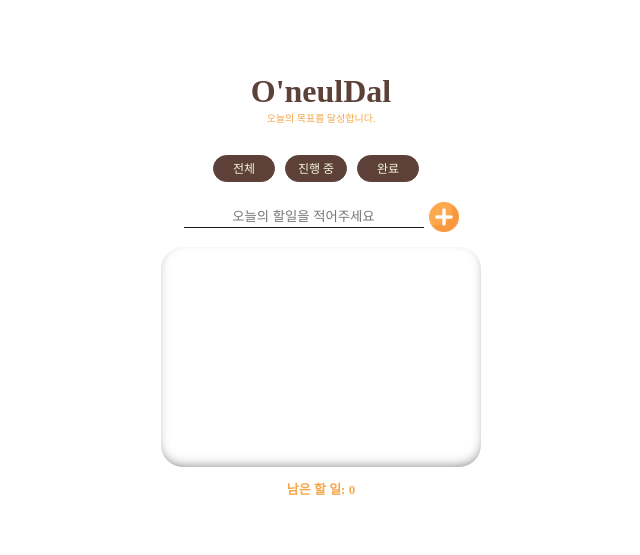
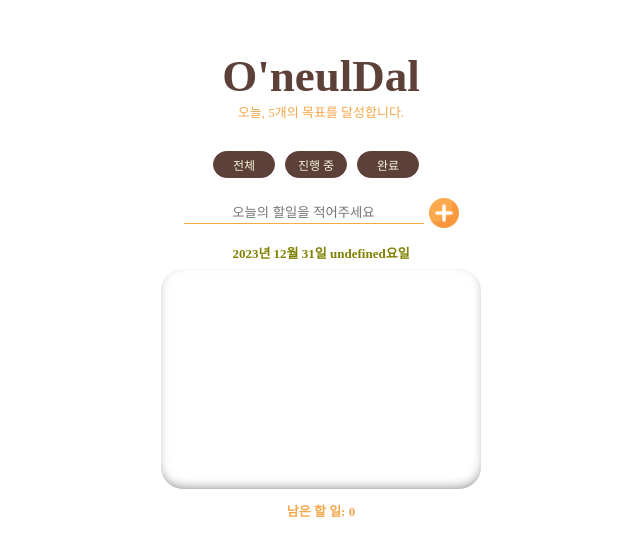
Before and after one commit to sasohameul/react-mini-project, a React (Create React App) app: page /NewPage in a window 1280 px wide. Shown: the part 115-670 px from the top of the page, without its empty margins (319-959 px from the left). Built offline with nearby package versions, Linux system fonts and the light colour scheme.

Commit message:
Add: drag&drop, today's date

```diff
--- a/src/NewPage.js
+++ b/src/NewPage.js
@@ -3,6 +3,8 @@ import ToDoForm from "./components/ToDoForm";
 import FilteredButton from "./components/FilteredButton";
 import * as S from "./styles/TodoItem.styled";
 import styled from "styled-components";
+import Today from "./components/Today";
+import Title from "./components/Title";
 
 const StyledBack = styled.div`
   display: flex;
@@ -30,7 +32,7 @@ font-weight: 700;
 `;
 
 const TodoItem = (props) => {
-  const { todo, onToggle, onDeleteTodo } = props;
+  const { todo, onToggle, onDeleteTodo, onDragStart, onDragOver, onDrop, onDragEnd, onDragLeave} = props;
 
   const onToggleHandler = (e, id) => {
     e.stopPropagation();
@@ -42,9 +44,15 @@ const TodoItem = (props) => {
     onDeleteTodo(id);
   };
 
+
+
   return (
-    <S.StyledList>
-      <S.StyledLi done={todo.done} onClick={(e) => onToggleHandler(e, todo.id)}>
+    <S.StyledList draggable="true" onDragStart={(e)=>onDragStart(e, todo.id)} data-id={todo.id}
+                            onDragOver={onDragOver}
+                            onDrop={(e)=>onDrop(e, todo.id)}
+                            onDragEnd={onDragEnd}
+                            onDragLeave={onDragLeave}>
+      <S.StyledLi $done={todo.done} onClick={(e) => onToggleHandler(e, todo.id)}>
         {todo.text}
       </S.StyledLi>
       <S.StyledXbutton type="button" onClick={(e) => onDeleteHandler(e, todo.id)}>
@@ -55,7 +63,47 @@ const TodoItem = (props) => {
 };
 
 const TodoList = (props) => {
-  const { filteredTodo, onToggle, onDeleteTodo } = props;
+  const { filteredTodo, onToggle, onDeleteTodo,onDragNDrop } = props;
+
+  const handleDragStart = (e, id) => {
+    e.dataTransfer.setData("id", id.toString());
+    const currentElement = e.currentTarget;
+    currentElement.style.color = "darkgrey";
+  };
+
+  const handleDragOver = (e) => {
+    e.preventDefault();
+    const currentElement = e.currentTarget;
+    currentElement.style.borderBottom = "2px solid darkgrey";
+    currentElement.style.boxShadow = "0px 4px 2px -2px rgba(0, 0, 0, 0.4)";
+    currentElement.style.borderRadius = "4px";
+  };
+
+  const handleDrop = (e) => {
+    e.preventDefault();
+    const draggedId = parseInt(e.dataTransfer.getData("id"), 10);
+    const droppedId = parseInt(e.currentTarget.getAttribute('data-id'), 10);
+    onDragNDrop(draggedId, droppedId);
+    const currentElement = e.currentTarget;
+    currentElement.style.borderBottom = "";
+    currentElement.style.boxShadow = "";
+    currentElement.style.borderRadius = "";
+  };
+
+  const handleDragLeave = (e) => {
+    const currentElement = e.currentTarget;
+    currentElement.style.borderBottom = "";
+    currentElement.style.boxShadow = "";
+    currentElement.style.borderRadius = "";
+  }
+
+  const handleDragEnd = (e) => {
+    const currentElement = e.currentTarget;
+    currentElement.style.borderBottom = "";
+    currentElement.style.boxShadow = "";
+    currentElement.style.borderRadius = "";
+  };
+
 
   return (
     <StyledUl>
@@ -65,6 +113,11 @@ const TodoList = (props) => {
           onToggle={onToggle}
           todo={todo}
           onDeleteTodo={onDeleteTodo}
+          onDragStart={handleDragStart}
+          onDragOver={handleDragOver}
+          onDrop={handleDrop}
+          onDragEnd={handleDragEnd}
+          onDragLeave={handleDragLeave}
         />
       ))}
     </StyledUl>
@@ -72,22 +125,22 @@ const TodoList = (props) => {
 };
 
 const NewPage = (props) => {
-  const { todo, onCreateTodo, onToggle, onDeleteTodo, filteredTodo } = props;
+  const { todo, onCreateTodo, onToggle, onDeleteTodo, filteredTodo, onDragNDrop } = props;
 
   const remainingTodo = todo.filter(item => !item.done).length;
+
   return (
     <StyledBack>
-      <div style={{display: "flex", flexDirection:"column", alignItems:"center", marginBottom:"30px"}}>
-      <h1 style={{color:"#5d4037"}}>O'neulDal</h1>
-      <p style={{fontSize:"10px", color: "#f5a74b"}}>오늘의 목표를 달성합니다.</p>
-      </div>
+      <Title />
       <FilteredButton />
       <ToDoForm onCreateTodo={onCreateTodo} />
+      <Today />
       <TodoList
         todo={todo}
         onToggle={onToggle}
         filteredTodo={filteredTodo}
         onDeleteTodo={onDeleteTodo}
+        onDragNDrop={onDragNDrop}
       />
     <StyledP>남은 할 일: {remainingTodo}</StyledP>
     </StyledBack>
--- /dev/null
+++ b/src/components/Title.js
@@ -0,0 +1,15 @@
+import React from "react";
+import * as S from "../styles/Title.styled";
+
+const Title = () => {
+  return (
+    <S.StyledTitleArea>
+      <S.StyledTitle>O'neulDal</S.StyledTitle>
+      <S.StyledSubTitle>
+        오늘, 5개의 목표를 달성합니다.
+      </S.StyledSubTitle>
+    </S.StyledTitleArea>
+  );
+};
+
+export default Title;
--- a/src/components/ToDoList.js
+++ b/src/components/ToDoList.js
@@ -1,6 +1,6 @@
 import React from "react";
 import { useDispatch, useSelector } from "react-redux";
-import { addTodo, removeTodo, toggleTodo } from "../reducers/todo";
+import { addTodo, moveTodo, removeTodo, toggleTodo } from "../reducers/todo";
 import { FILTERS } from "../reducers/filter";
 import NewPage from "../NewPage";
 
@@ -37,6 +37,10 @@ const ToDoList = () => {
     }
   };
 
+  const onDragNDrop = (draggedId, droppedId) => {
+    dispatch(moveTodo(draggedId, droppedId));
+  }
+
 const filteredTodo = onFilteredTodo();
 
   return (
@@ -46,7 +50,8 @@ const filteredTodo = onFilteredTodo();
     onCreateTodo={onCreateTodo}
     onToggle={onToggle}
     onDeleteTodo={onDeleteTodo}
-    filteredTodo={filteredTodo}/>
+    filteredTodo={filteredTodo}
+    onDragNDrop={onDragNDrop}/>
   )
 };
 
--- /dev/null
+++ b/src/components/Today.js
@@ -0,0 +1,30 @@
+import React from 'react';
+import styled from 'styled-components';
+
+const StyledDate = styled.p`
+color: olive;
+/* darkseagreen */
+font-size: 13px;
+font-weight: 600;
+margin-bottom: 7px;
+}
+`;
+
+const Today = () => {
+
+  const getCurrentTimeFormatted = () => {
+    const now = new Date();
+    const year = now.getFullYear();
+    const month = (now.getMonth() + 1).toString().padStart(2, "0");
+    const day = now.getDate().toString().padStart(2, "0");
+    const dayToKorean = ['월', '화', '수', '목', '금', '토', '일'];
+
+    return `${year}년 ${month}월 ${day}일 ${dayToKorean[now.getDay()-1]}요일`;
+  };
+
+  return (
+    <StyledDate>{getCurrentTimeFormatted()}</StyledDate>
+  );
+};
+
+export default Today;
--- a/src/reducers/todo.js
+++ b/src/reducers/todo.js
@@ -1,6 +1,7 @@
 const ADD_TODO = "TODO/ADD_TODO";
 const TOGGLE_TODO = "TODO/TOGGLE_TODO";
 const REMOVE_TODO = "TODO/REMOVE_TODO";
+const MOVE_TODO = "TODO/MOVE_TODO";
 
 let nextId = 1;
 //add_todo action 정의
@@ -22,6 +23,15 @@ export const removeTodo = (id) => ({
   type: REMOVE_TODO,
   id,
 });
+
+//move_todo action 정의
+export const moveTodo = (draggedId, droppedId) => ({
+  type: MOVE_TODO,
+  payload: {
+    draggedId,
+    droppedId
+  }
+})
 
 //초기값
 const initializeState = [];
@@ -45,9 +55,22 @@ export const todo = (state = initializeState, action) => {
             }
           : todo
       );
+
       case REMOVE_TODO:
         return state.filter((todo) =>todo.id !== action.id);
 
+      case MOVE_TODO:
+        const {draggedId, droppedId} = action.payload;
+        const newState = [...state];
+        const draggedIdx = newState.findIndex(todo => todo.id === draggedId);
+        const droppedIdx = newState.findIndex(todo => todo.id === droppedId);
+
+        if(draggedIdx >= 0 && droppedIdx >= 0) {
+          const [draggedItem] = newState.splice(draggedIdx, 1);
+          newState.splice(droppedIdx, 0 , draggedItem)
+        }
+
+        return newState;
     default:
       return state;
   }
--- /dev/null
+++ b/src/styles/Title.styled.js
@@ -0,0 +1,18 @@
+import styled from "styled-components";
+
+export const StyledTitleArea = styled.div`
+display: flex;
+flex-direction: column;
+align-items: center;
+margin-bottom: 30px;
+`;
+
+export const StyledTitle = styled.h1`
+font-size: 45px;
+color: #5d4037;
+`;
+
+export const StyledSubTitle = styled.p`
+font-size: 13px;
+color: #f5a74b;
+`;
--- a/src/styles/ToDoForm.styled.js
+++ b/src/styles/ToDoForm.styled.js
@@ -11,7 +11,7 @@ export const StyledForm = styled.form`
 
 export const StyledInput = styled.input`
   border: none;
-  border-bottom: 1px solid #191919;
+  border-bottom: 1px solid #f5a74b;
   margin-right: 5px;
   width: 240px;
   padding: 3px;
--- a/src/styles/TodoItem.styled.js
+++ b/src/styles/TodoItem.styled.js
@@ -9,7 +9,9 @@ export const StyledList = styled.div`
 
 export const StyledLi = styled.li`
   margin-bottom: 5px;
-  text-decoration: ${(props) => (props.done ? "line-through" : "none")};
+  text-decoration: ${(props) => (props.$done ? "line-through" : "none")};
+  color: ${(props) => (props.$done ? "darkgray" : "#5d4037")};
+  transition: box-shadow 0.3s ease, border-radius 0.3s ease;
 `;
 
 export const StyledXbutton = styled.button`
```
